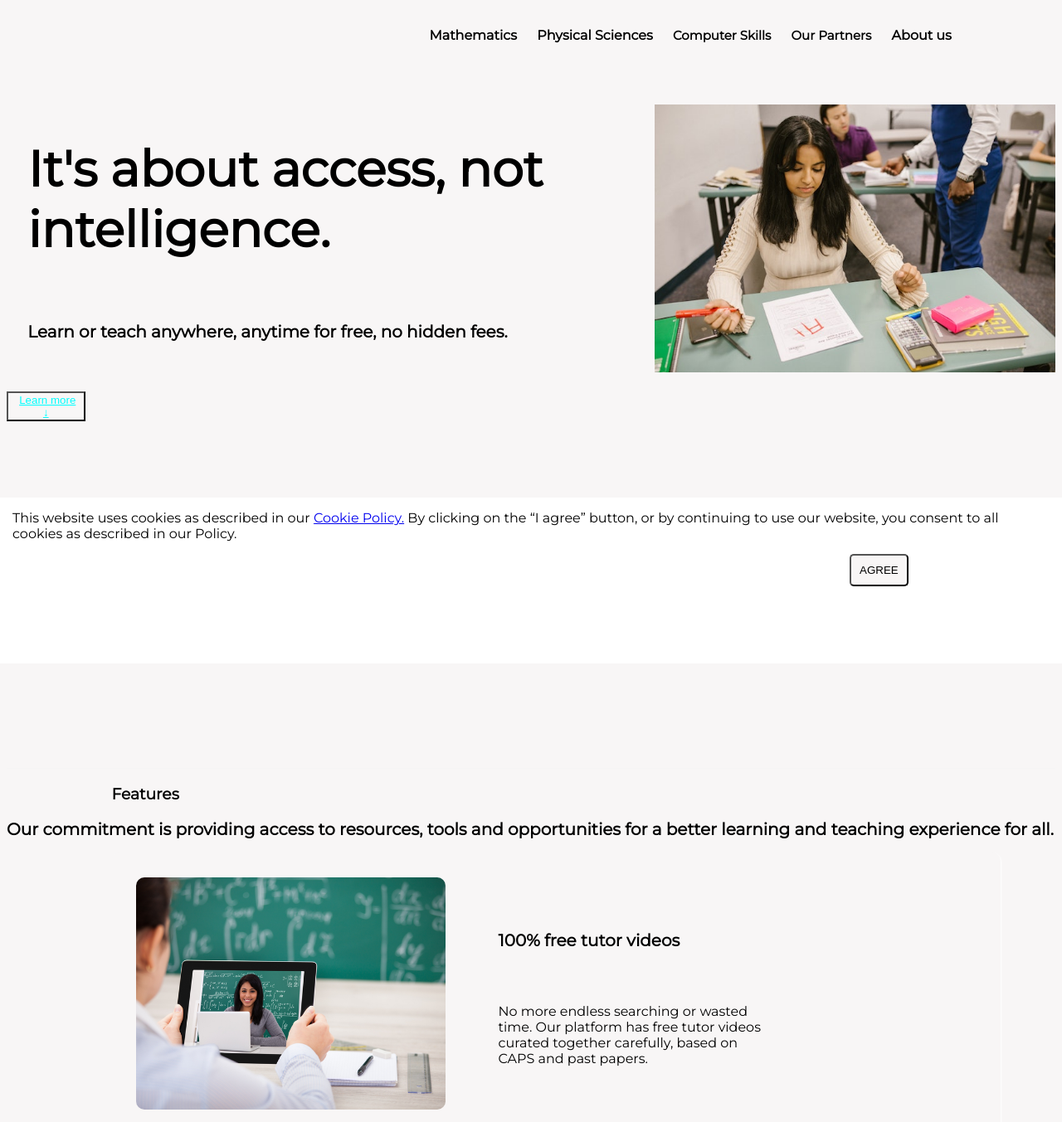
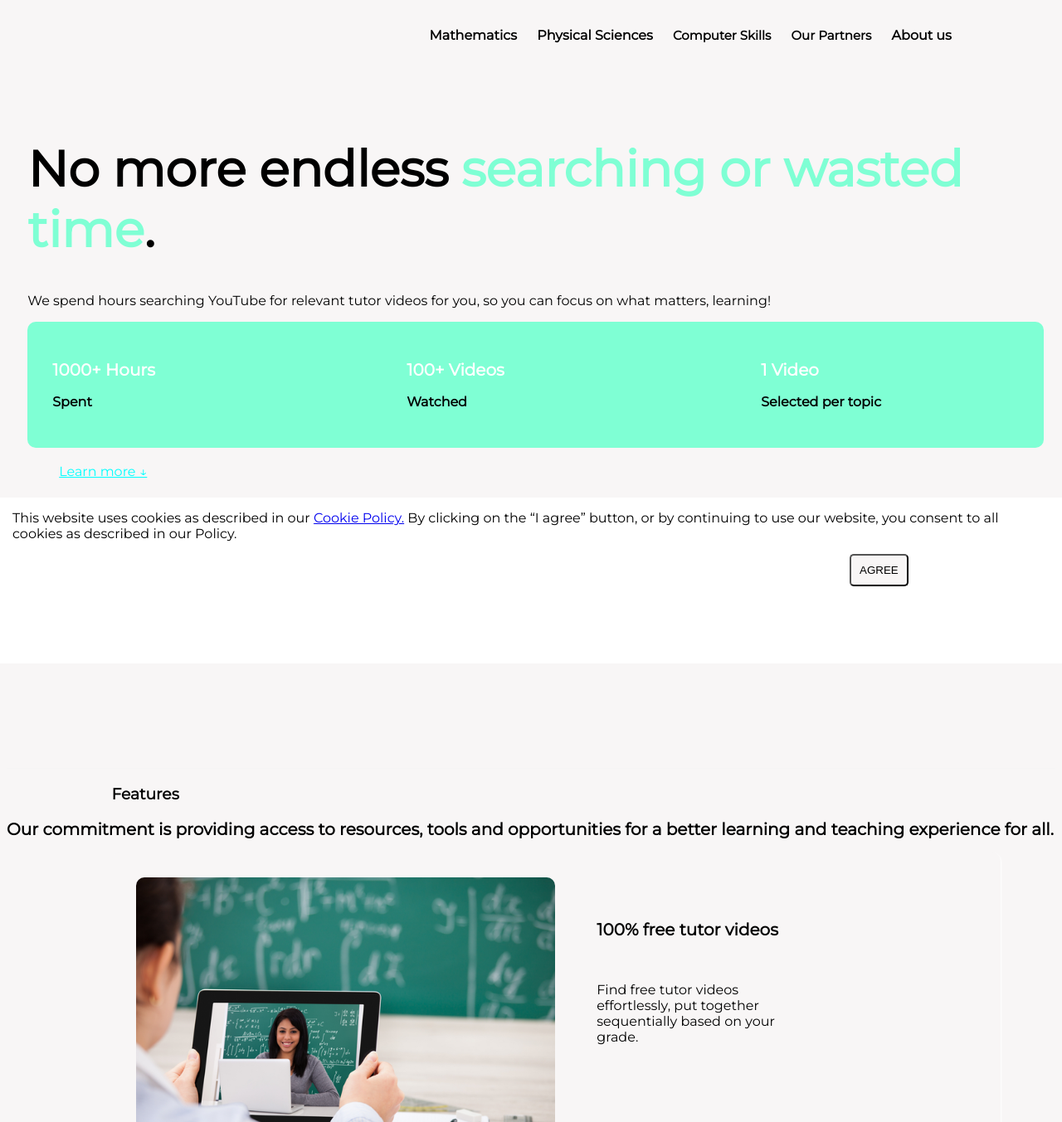
Before and after one commit to Asanda-Ngcobo/Test, a plain HTML site: page index.html in a window 1280 px wide. Shown: the top 1353 px of the page at 83% size. Drawn offline with Linux system fonts and the light colour scheme.

Commit message:
Update index.html

```diff
--- a/index.html
+++ b/index.html
@@ -5,7 +5,7 @@
     <meta charset="UTF-8">
     <meta http-equiv="X-UA-Compatible" content="IE=edge">
     <meta name="viewport" content="width=device-width, initial-scale=1.0">
-    <meta name="description" content=" We develop free teaching and learning assisting resources to help level the educational ground for all. Ecolie is a Learning assisting platform connecting you to free tutor videos curated to make learning easy for anyone on the internet.">
+    <meta name="description" content="ecolie.co.za is a Learning and teaching assisting platform connecting you to free tutor videos carefully curated based on the national curriculum.">
     <meta name="keywords" content="online learning, Learning maths online, algebra, vectors, functions, hyperbola, parabola, geometric sequence, series,
       quadratic sequence, mean, standard deviation, excel, word, PowerPoint, presentation">
     <link rel="icon" type="img/png" href="Images/ecolie logo.png" width="80px"/>
@@ -41,7 +41,7 @@
                 id="logo"
                 designer="asanda"></li>
 
-            <li class="nav__item"> Mathematics
+            <li class="nav__item">Mathematics
                 <div class="sub__menu-1 hide">
                     <ul>
                         <li><a href=""> Grade 10</a></li>
@@ -53,7 +53,7 @@
             </li>
 
 
-            <li class="nav__item"> Physical Sciences
+            <li class="nav__item">Physical Sciences
                 <div class="sub__menu-1 hide">
                     <ul>
                         <li><a href=""> Grade 10</a></li>
@@ -84,16 +84,30 @@
     </nav>
 </div>
 <div class="header__title">
-    <div><h1>
-        It's about access, not intelligence.
+    <div class="text"><h1>
+        No more endless <span>searching or wasted time</span>.
     </h1>
-    <h4>Learn or teach anywhere, anytime for free, no hidden fees.</h4>
+    <p>We spend hours searching YouTube for relevant tutor videos for you,
+         so you can focus on what matters, learning!</p>
+    <div class="numbers">
+        <div class="data">
+            <h2>1000+ Hours</h2>
+            <p>Spent </p>
+        </div>
+        <div class="data">
+            <h2>100+ Videos</h2>
+        <p>Watched</p></div>
+        <div class="data">
+            <h2>1 Video</h2>
+            <p>Selected per topic</p>
+        </div>
+    </div>
 
 </div>
-<div class="visuals">
-    <img src="Images/A grade.jpg"
+<!--<div class="visuals">
+    <img src="Images/299995139_110441341776040_235215272294623003_n.jpg"
     width="100%"
-    alt="ecolie__logo"
+    alt="landingpage__img"
     class="nav__logo"
     id="home__image"
     designer="asanda"
@@ -101,12 +115,17 @@
     />
 
 
+</div>-->
+
 </div>
-</div>
+
+
 <div id="commitment">
 
     <button class="start__now button">Start learning Now!</button> <br>
-    <button class="btn--text btn--scroll-to"><a href="#section__1">Learn more &DownArrow;</a> </button>
+
+<div class="btn--text btn--scroll-to"><a href="#section__1">Learn more &DownArrow;</a> </div>
+
 </div>
 
     </header>
@@ -123,9 +142,8 @@
             id="Lessons"
             designer="asanda"></div>
 
-        <div class="information"><h2>100% free tutor videos </h2>
-            <p>No more endless searching or wasted time.
-                Our platform has free tutor videos curated together carefully, based on CAPS and past papers.
+        <div ><h2>100% free tutor videos </h2>
+            <p>Find free tutor videos effortlessly, put together sequentially based on your grade.
                 <!--Access a wide range of topics for Mathematics, Physical Sciences and Computer Skills.
                 Our platform allows you to learn at your own pace, on your own schedule, anywhere.--></p>
 
@@ -142,7 +160,7 @@
 
                 <div>   <img src="Images/Question2.jpg"
 
-                    width="50%"
+                    width=""
                     alt="ecolie__logo"
                     class="nav__logo"
                     id="questions"
@@ -164,22 +182,10 @@
             <div><h2>Interactive periodic table</h2>
             <p>Explore the Elements like Never Before with Our Immersive Interactive Periodic Table! 🌌🔍🧪 with our <a href="Physics/introtochem.html">Introduction to chemistry</a> section.</p></div>
             </div>
-
+           </div>
 
     </section>
 
-    <!--<section class="section__2">
-        <h3>For Institutions</h3>
-        <p>Our platform can be used as a Suppliment in facilitating the lesson so that, no learners are not left behind.
-            In addition, our periodic table can be useful for a more engaging introduction to chemistry lesson.</p>
-           <br>
-    </div>
-
-    <div class="section__3">
-        <h3>For Pupils</h3>
-        <p>Our platform can be used as a Suppliment in facilitating the lesson so that, no learners are not left behind.
-            In addition, our periodic table can be useful for a more engaging introduction to chemistry lesson.</p>
-    </div>-->
     <section class="section__4">
         <h3>Most Visited</h3>
         <div class="topics">
```
